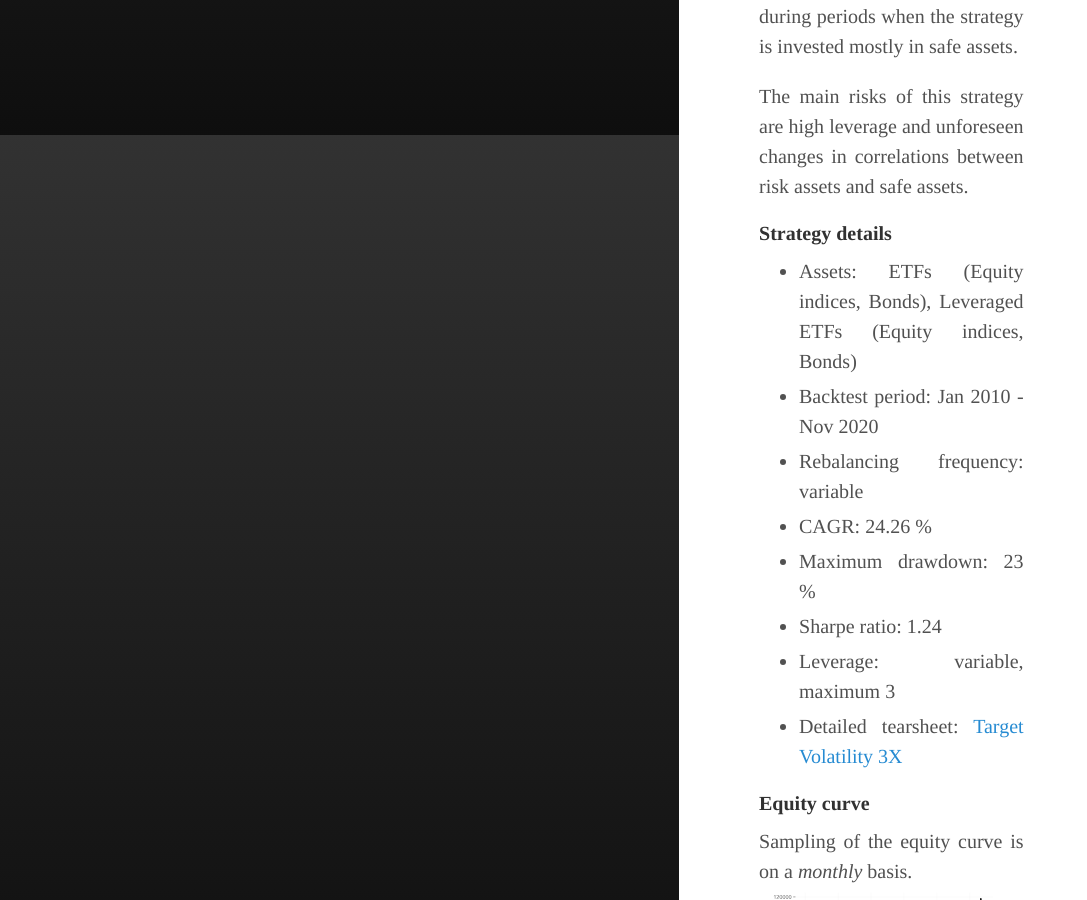
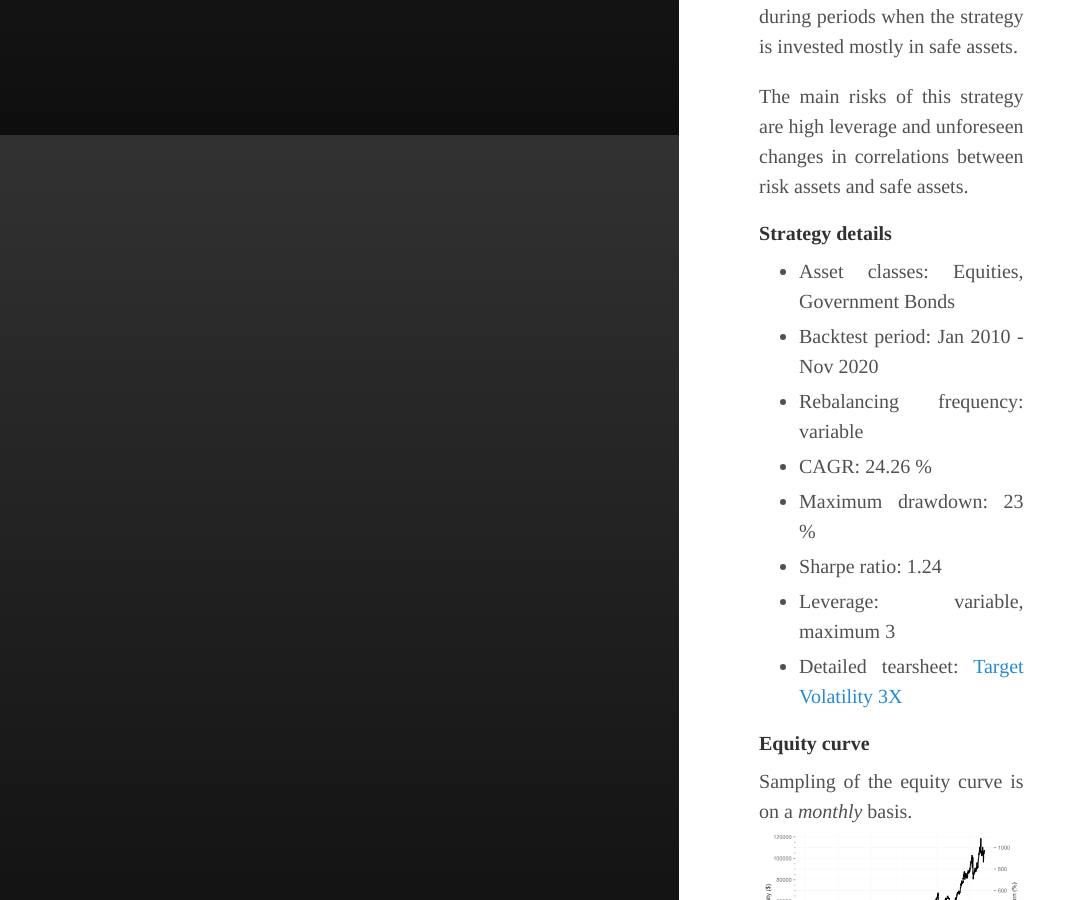
Before and after one commit to IthacaResearch/ithacaresearch.github.io, a Jekyll site: the page built from _posts/2019-08-03-Target-Volatility-3X.md, in a window 1280 px wide and 900 px high, scrolled down 765 px. Shown: the whole window, without its empty margins (0-1087 px from the left). Built offline with Jekyll 4.4.1, drawn with Linux system fonts in a browser that asks for light colours.

Commit message:
Update 2019-08-03-Target-Volatility-3X.md

```diff
--- a/_posts/2019-08-03-Target-Volatility-3X.md
+++ b/_posts/2019-08-03-Target-Volatility-3X.md
@@ -14,7 +14,7 @@ The advantage of this variant of _Target Volatility_ is higher returns: the usag
 The main risks of this strategy are high leverage and unforeseen changes in correlations between risk assets and safe assets.
 
 #### Strategy details
-* Assets: ETFs (Equity indices, Bonds), Leveraged ETFs (Equity indices, Bonds)
+* Asset classes: Equities, Government Bonds
 * Backtest period: Jan 2010 - Nov 2020
 * Rebalancing frequency: variable
 * CAGR: 24.26 %
```
